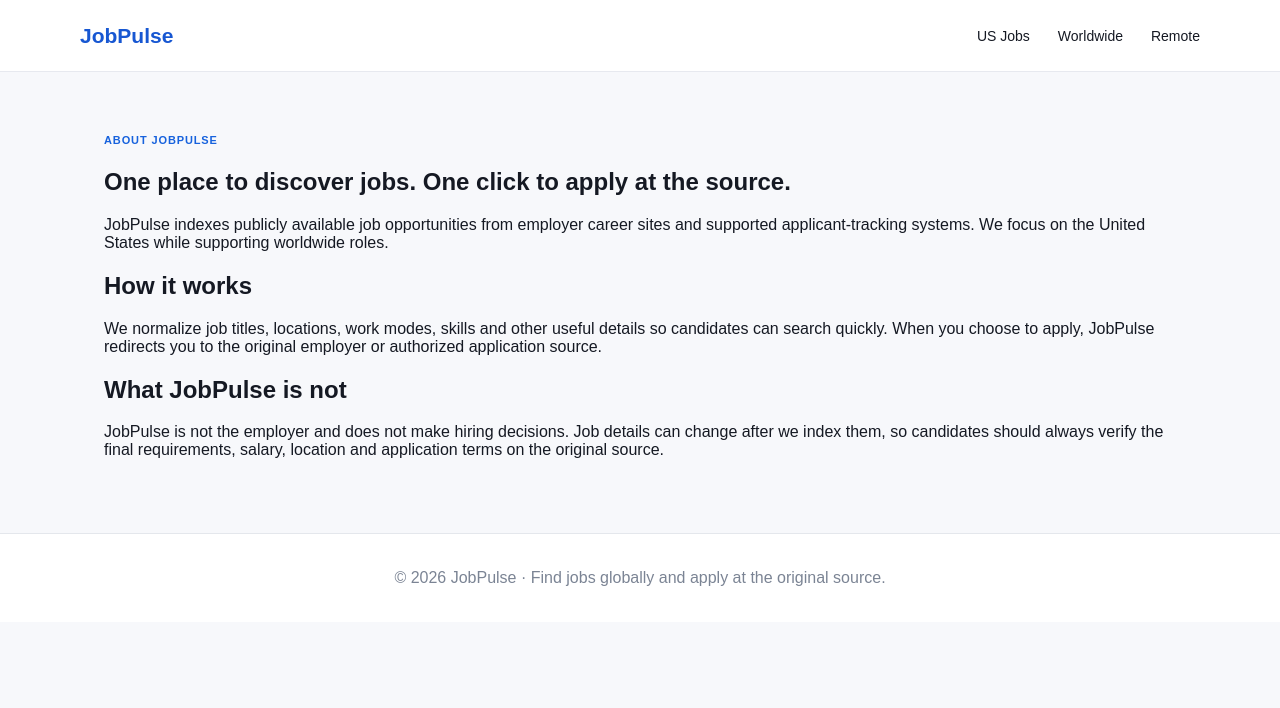
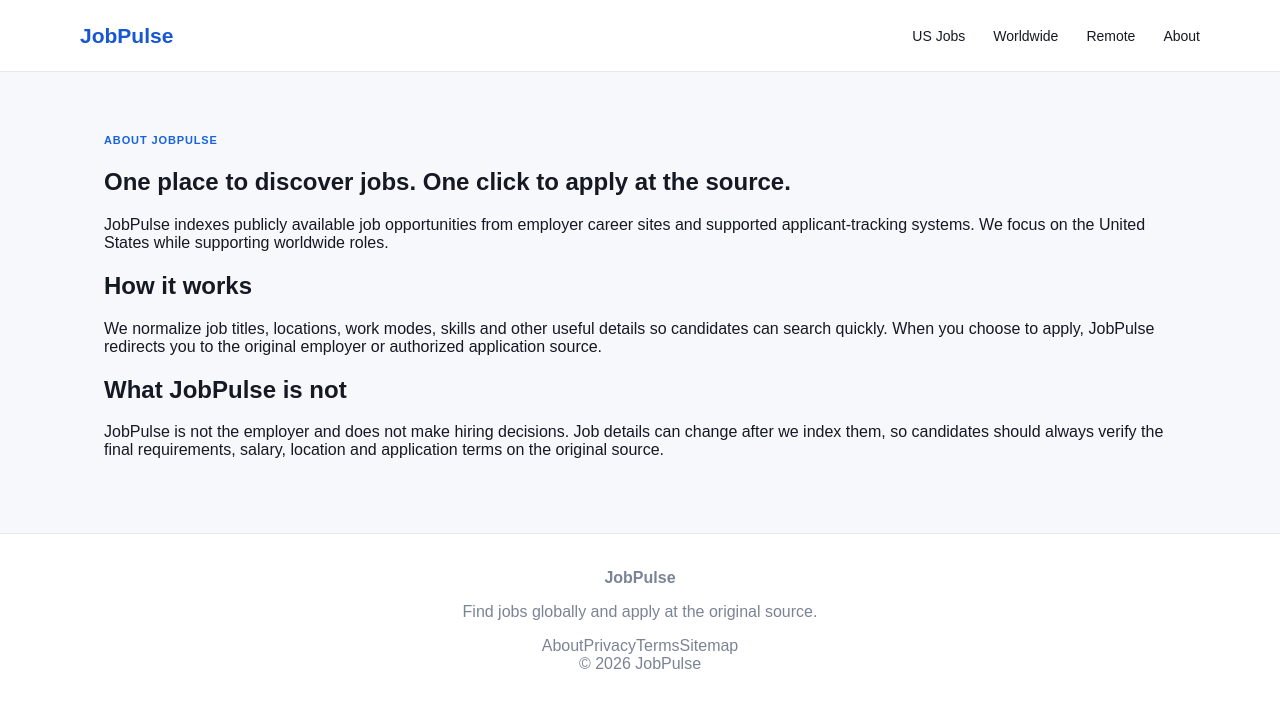
Before and after one commit to goldi-syne/job-aggregator, a Next.js app: page /about in a window 1280 px wide. Shown: the top 708 px of the page. Built offline with nearby package versions, Linux system fonts and the light colour scheme; no server answers.

Commit message:
Improve global metadata and navigation

```diff
--- a/app/layout.tsx
+++ b/app/layout.tsx
@@ -1,9 +1,24 @@
 import './globals.css';
 import type { Metadata } from 'next';
+import { site } from '@/lib/site';
 
 export const metadata: Metadata = {
-  title: 'JobPulse | Jobs in the US & Worldwide',
-  description: 'Discover fresh jobs across the United States and worldwide, then apply on the original employer website.',
+  metadataBase: new URL(site.url),
+  title: { default: 'JobPulse | US & Worldwide Jobs', template: '%s | JobPulse' },
+  description: site.description,
+  applicationName: site.name,
+  openGraph: {
+    type: 'website',
+    siteName: site.name,
+    title: 'JobPulse | US & Worldwide Jobs',
+    description: site.description,
+    url: '/',
+  },
+  twitter: {
+    card: 'summary_large_image',
+    title: 'JobPulse | US & Worldwide Jobs',
+    description: site.description,
+  },
 };
 
 export default function RootLayout({ children }: Readonly<{ children: React.ReactNode }>) {
@@ -16,10 +31,17 @@ export default function RootLayout({ children }: Readonly<{ children: React.Reac
             <a href="/jobs?country=US">US Jobs</a>
             <a href="/jobs">Worldwide</a>
             <a href="/jobs?remote=true">Remote</a>
+            <a href="/about">About</a>
           </nav>
         </header>
         <main>{children}</main>
-        <footer>© {new Date().getFullYear()} JobPulse · Find jobs globally and apply at the original source.</footer>
+        <footer>
+          <div className="footerInner">
+            <div><strong>JobPulse</strong><p>Find jobs globally and apply at the original source.</p></div>
+            <div className="footerLinks"><a href="/about">About</a><a href="/privacy">Privacy</a><a href="/terms">Terms</a><a href="/sitemap.xml">Sitemap</a></div>
+          </div>
+          <div className="copyright">© {new Date().getFullYear()} JobPulse</div>
+        </footer>
       </body>
     </html>
   );
```
